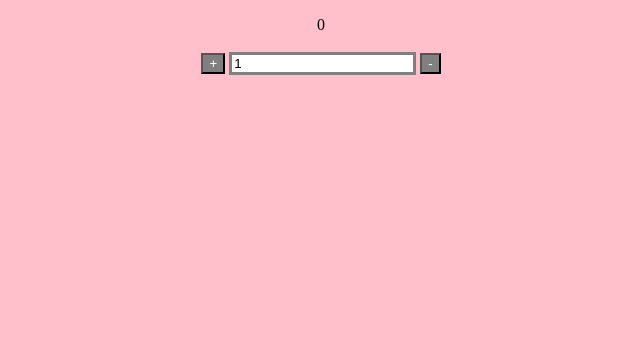
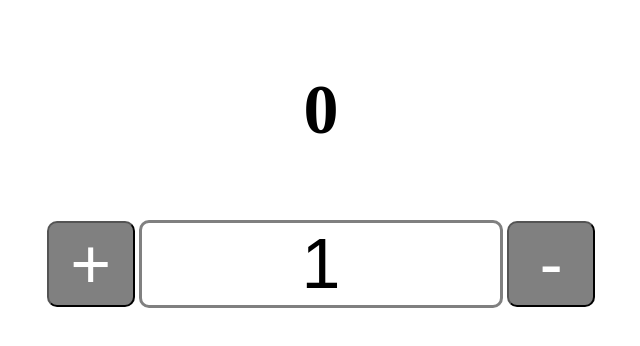
Before and after one commit to adamgrunke/project-1-assessment, a plain HTML site: page index.html in a window 1280 px wide. Shown: the whole page, without its empty margins (319-959 px from the left). Drawn offline with Linux system fonts and the light colour scheme.

Commit message:
complete. could continue to tweak css

```diff
--- a/css/style.css
+++ b/css/style.css
@@ -1,13 +1,19 @@
 body {
-    background-color: pink;
+    text-align: center;
+
+}
+main{
+    width: 70%;
     margin: 0 auto;
-    text-align: center;
 
 }
 
 .btn {
     background-color: grey;
     color: white;
+    width: 10%;
+    height: 10%;
+
 }
 
 .btn:hover {
@@ -16,12 +22,19 @@ body {
 }
 
 p {
-    height: 20px;
+    height: 20%;
+    font-weight: bold;
 }
 
 input {
     border: 3px solid grey;
+    text-align: center;
+    width: 40%;
+}
 
+p, .btn, input {
+    font-size: 70px;
+    border-radius: 10px;
 }
 
 .red {
@@ -31,7 +44,3 @@ input {
 .black {
     color: black;
 }
-
-.neon {
-    color: greenyellow;
-}
--- a/index.html
+++ b/index.html
@@ -8,13 +8,17 @@
     <link rel="stylesheet" href="css/style.css">
 </head>
 <body>
-    <div><p class='black' id="total"></p>
+
+    <main>
+        <div>
+            <p class='black' id="total"></p>
         </div>
         <div>
             <button id="add" class="btn">+</button>
             <input type="text" id="inputvalue">
             <button id="subtract" class="btn">-</button>
         </div>
+    </main>
 
     <script src="js/script.js"></script>
 </body>
```
Lines whose indentation alone changed are shown as unchanged.
